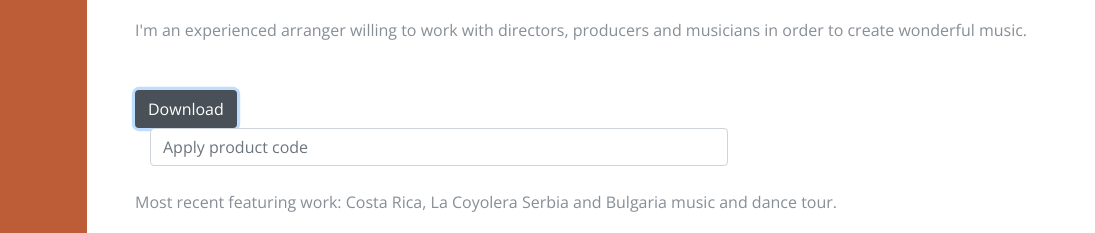
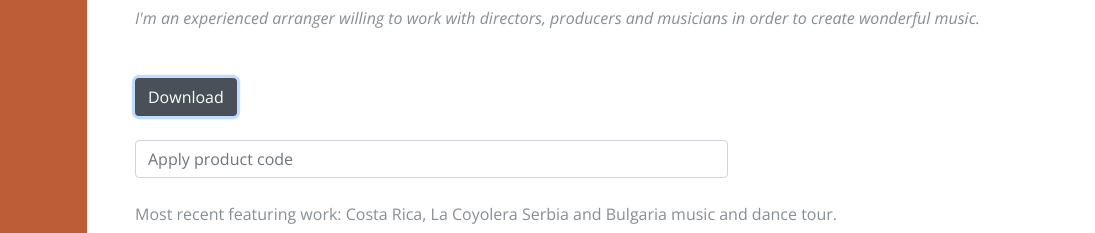
Before and after one commit to allanmusic/allanmusic.github.io, a plain HTML site: page index.html in a window 1280 px wide. Both pictures are taken after a click on the button "Download". Shown: the part 270-503 px from the top of the page, 185-1280 px from the left. Drawn offline with nearby package versions, Linux system fonts and the light colour scheme; a web font is replaced by a local one.

Commit message:
Update resume.css

```diff
--- a/css/resume.css
+++ b/css/resume.css
@@ -9,6 +9,14 @@ body {
     padding-top: 0;
     padding-left: 17rem;
   }
+}
+
+.cursiva{
+  font-style: italic;
+}
+
+#inputForm{
+  padding-left: 0;
 }
 
 h1,
@@ -43,6 +51,7 @@ button {
   background-color: #495057;
   color:white;
    font-size: 1.75rem;
+   margin-bottom: 24px;
 }
 
 button:hover {
```
